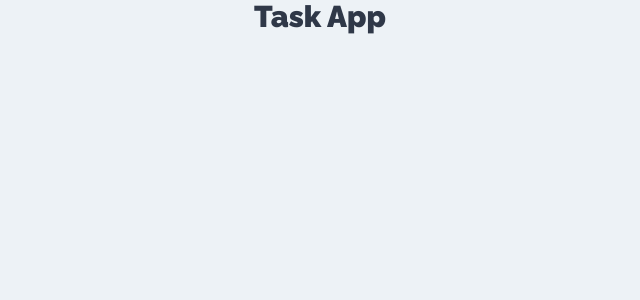
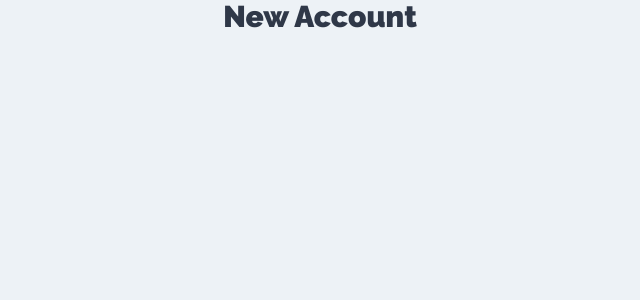
Before and after one commit to ArianAngoma/task-app-frontend-react, a React (Create React App) app: page /new-account in a window 1280 px wide. Shown: the top 300 px of the page, without its empty margins (320-960 px from the left). Built offline with nearby package versions, Linux system fonts and the light colour scheme.

Commit message:
Rutas y componentes agregados

```diff
--- a/src/App.js
+++ b/src/App.js
@@ -1,6 +1,19 @@
+import {BrowserRouter as Router, Switch, Route} from 'react-router-dom';
+
+/* Importaciones propias */
+import {Login} from './components/auth/Login';
+import {NewAccount} from './components/auth/NewAccount';
+import {Projects} from './components/projects/Projects';
+
 function App() {
     return (
-        <h1>Task App</h1>
+        <Router>
+            <Switch>
+                <Route exact path="/" component={Login}/>
+                <Route exact path="/new-account" component={NewAccount}/>
+                <Route exact path="/projects" component={Projects}/>
+            </Switch>
+        </Router>
     );
 }
 
--- /dev/null
+++ b/src/components/auth/Login.js
@@ -0,0 +1,5 @@
+export const Login = () => {
+    return (
+        <h1>Login</h1>
+    );
+}
--- /dev/null
+++ b/src/components/auth/NewAccount.js
@@ -0,0 +1,5 @@
+export const NewAccount = () => {
+    return (
+        <h1>New Account</h1>
+    );
+}
--- /dev/null
+++ b/src/components/projects/Projects.js
@@ -0,0 +1,5 @@
+export const Projects = () => {
+    return (
+        <h1>Projects</h1>
+    );
+}
```
